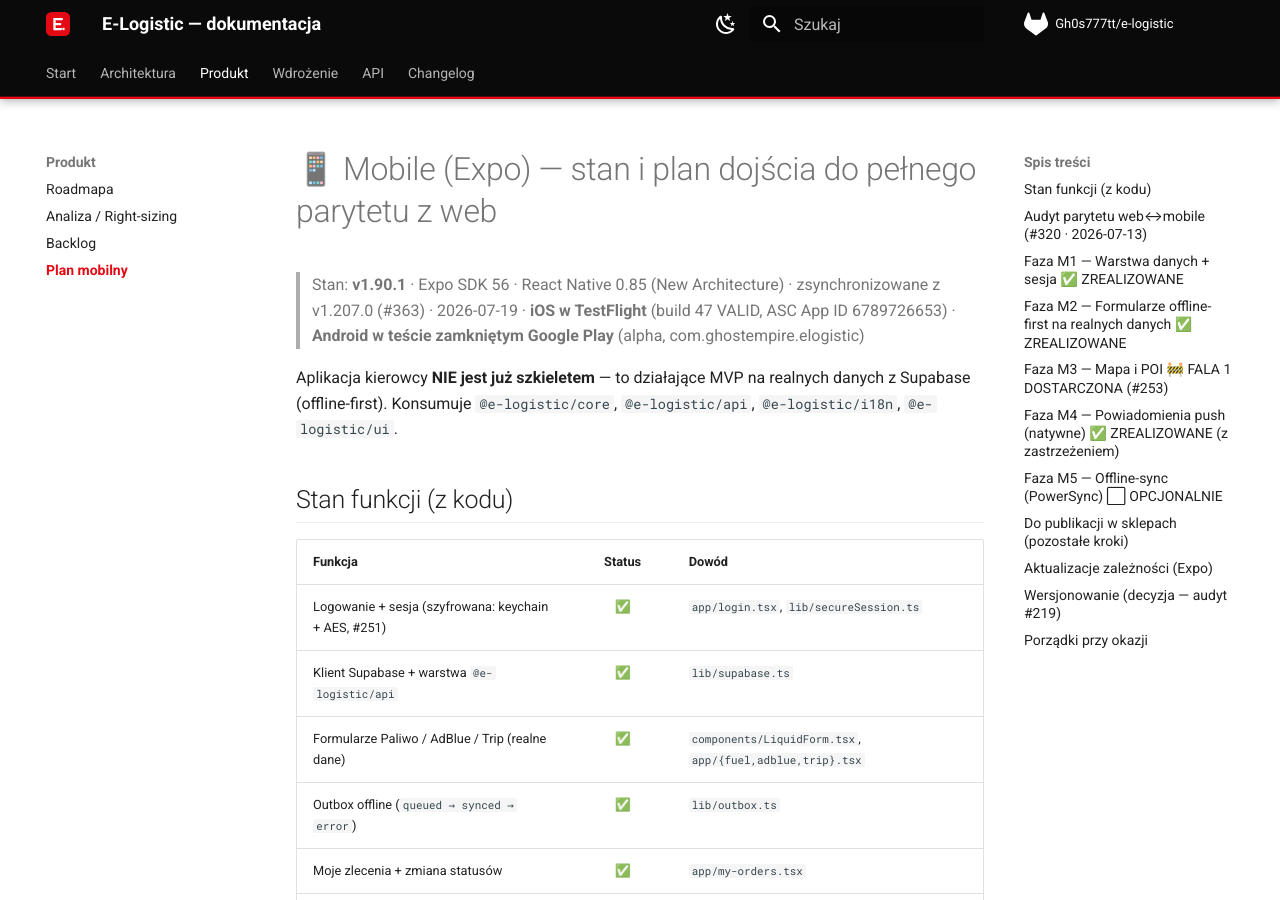
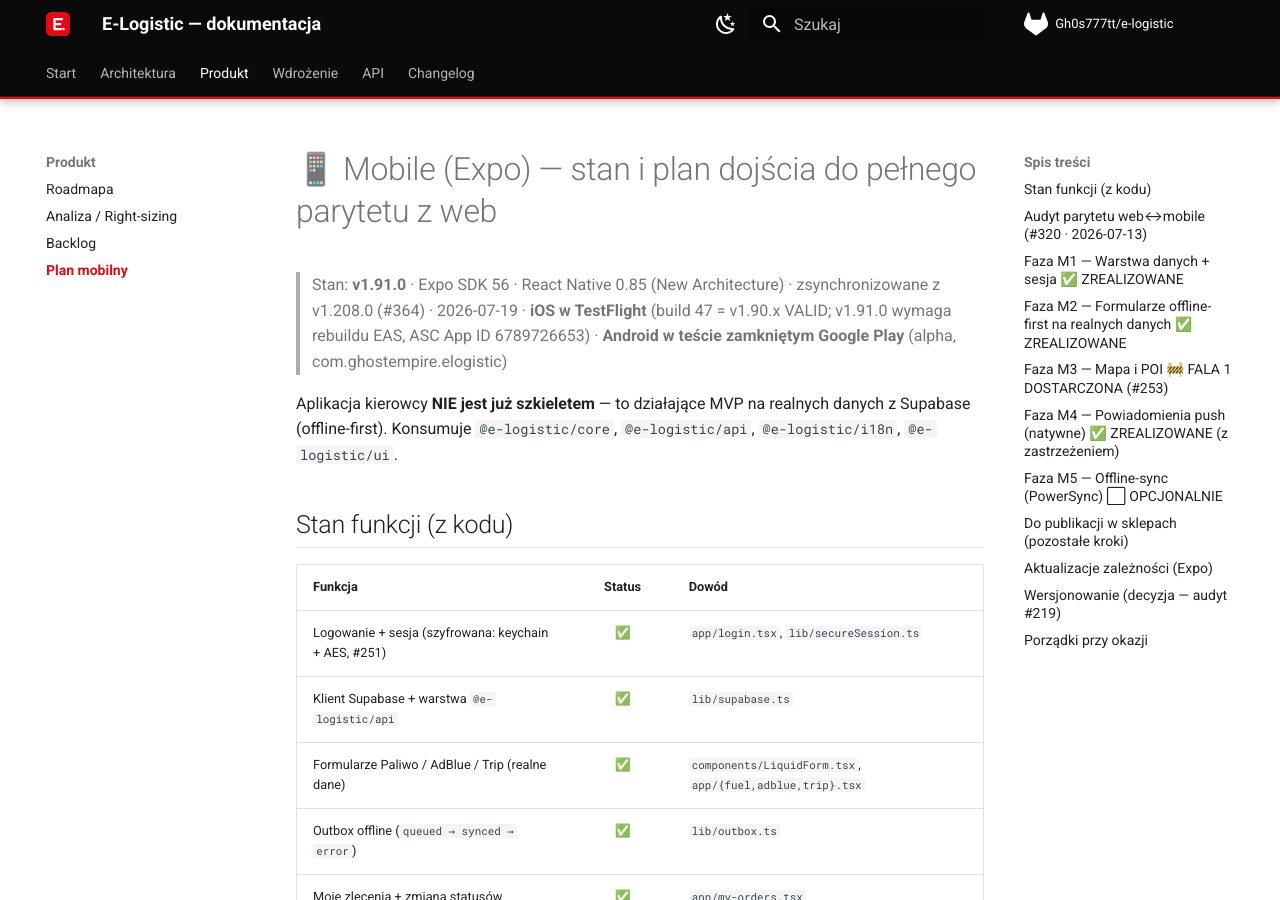
Before and after one commit to Gh0s777tt/E-Map, an MkDocs documentation site: the page built from docs/MOBILE-PLAN.md, in a window 1280 px wide and 900 px high. Built offline with MkDocs 1.6.1 and Material for MkDocs 9.7.7, drawn with Linux system fonts in a browser that asks for light colours; comment, search, counter and statistics services are not loaded.

Commit message:
docs: changelog + bump 1.208.0 / mobile 1.91.0 (#364)
Domkniecie dokumentacyjne batcha #364 (firma kierowcy, tryby lokalizacji
v1/v2, reset Tacho, PIN za biometria, hardening DB 0082/0083):
- CHANGELOG: wpis [1.208.0] z linkami i bramkami
- README/BACKLOG SYNC -> v1.208.0 #364
- package.json (root + web) -> 1.208.0
- app.config.js (mobile) -> 1.91.0 (wymaga rebuildu EAS)
- MOBILE-PLAN -> v1.91.0 / zsync z v1.208.0 #364

Bramka docs:check zielona (v1.208.0, 85 migracji).

Co-Authored-By: Claude Opus 4.8 <noreply@anthropic.com>

```diff
--- a/docs/MOBILE-PLAN.md
+++ b/docs/MOBILE-PLAN.md
@@ -1,6 +1,6 @@
 # 📱 Mobile (Expo) — stan i plan dojścia do pełnego parytetu z web
 
-> Stan: **v1.90.1** · Expo SDK 56 · React Native 0.85 (New Architecture) · zsynchronizowane z v1.207.0 (#363) · 2026-07-19 · **iOS w TestFlight** (build 47 VALID, ASC App ID 6789726653) · **Android w teście zamkniętym Google Play** (alpha, com.ghostempire.elogistic)
+> Stan: **v1.91.0** · Expo SDK 56 · React Native 0.85 (New Architecture) · zsynchronizowane z v1.208.0 (#364) · 2026-07-19 · **iOS w TestFlight** (build 47 = v1.90.x VALID; v1.91.0 wymaga rebuildu EAS, ASC App ID 6789726653) · **Android w teście zamkniętym Google Play** (alpha, com.ghostempire.elogistic)
 
 Aplikacja kierowcy **NIE jest już szkieletem** — to działające MVP na realnych danych z Supabase
 (offline-first). Konsumuje `@e-logistic/core`, `@e-logistic/api`, `@e-logistic/i18n`, `@e-logistic/ui`.
--- a/package.json
+++ b/package.json
@@ -1,6 +1,6 @@
 {
   "name": "e-logistic",
-  "version": "1.207.0",
+  "version": "1.208.0",
   "private": true,
   "description": "E-Logistic — platforma dla kierowców, spedytorów i firm transportowych",
   "license": "UNLICENSED",
```
Also changed, not shown: CHANGELOG.md (+14 -2 lines), README.md (+2 -2 lines), docs/BACKLOG.md (+1 -1 lines), 2 other files.
